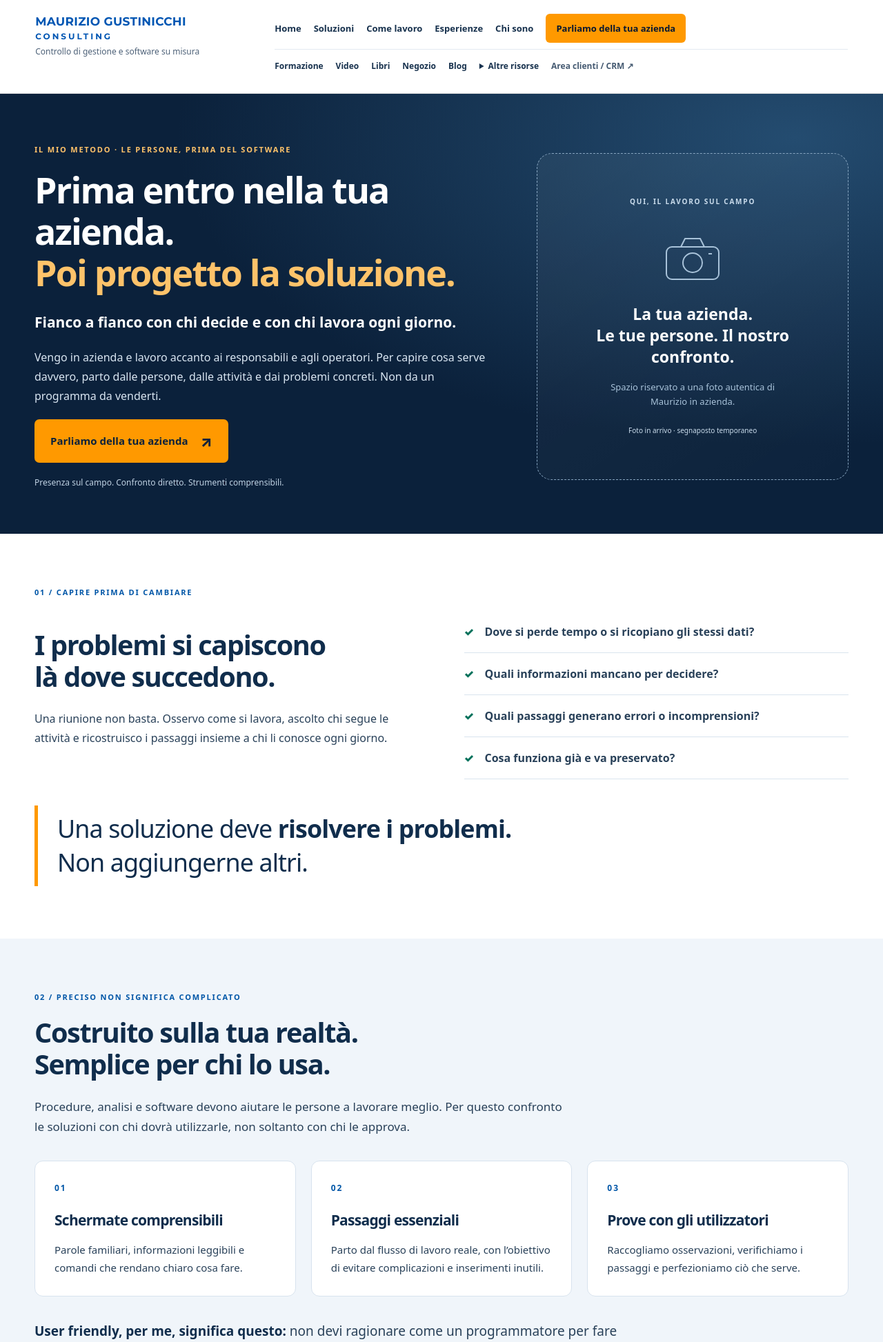
After one commit to Maurizio-7887/Maurizio-Gustinicchi-website, a Flask app: page /come-lavoro in a window 1280 px wide. The commit adds this page. Shown: the top 1946 px of the page at 69% size. Run offline with Flask 3, Linux system fonts and the light colour scheme; the visitor is signed in with stand-in values (Sample User, id 1); data comes from the database, SQL or seed files in the repository; parts of the project's set-up code (start-up, migrations or seed data) failed here and were passed over; some libraries are stand-ins or nearby versions; some web fonts are replaced.

Commit message:
Aggiunge pagina Come lavoro autonoma con foto segnaposto e metodo sul campo

```diff
--- a/app.py
+++ b/app.py
@@ -242,7 +242,7 @@ def inject_globals():
 # =====================================================================
 # PAGINE STATICHE (template convertiti dal sito Aruba)
 # =====================================================================
-PAGINE = ['chi-siamo', 'certificati', 'servizi', 'formazione',
+PAGINE = ['come-lavoro', 'chi-siamo', 'certificati', 'servizi', 'formazione',
           'video', 'libri', 'partner', 'testimonianze', 'privacy-policy']
 
 SERVIZI_DETTAGLIO = ['controllo', 'digitalizzazione', 'innovation-manager',
--- /dev/null
+++ b/static/css/come-lavoro.css
@@ -0,0 +1,50 @@
+/* Pagina autonoma: nessuna modifica agli stili della Home o ai moduli. */
+.work-page{--work-navy:#102d4c;--work-ink:#294159;--work-orange:#ff9900;font-family:system-ui,-apple-system,'Segoe UI',sans-serif;color:var(--work-ink);background:#fff;line-height:1.75}
+.work-page h1,.work-page h2,.work-page h3{font-family:inherit;letter-spacing:-.035em;line-height:1.16;color:var(--work-navy)}
+.work-wrap{width:min(1180px,calc(100% - 64px));margin-inline:auto;min-width:0}
+.work-section{padding-block:76px}
+.work-page .work-kicker{font-size:11px;font-weight:800;letter-spacing:1.8px;line-height:1.7;color:#0056a7;margin:0 0 18px}
+.work-page h2{font-size:clamp(29px,3.1vw,43px);margin:0 0 24px}
+.work-page p{margin:0 0 20px}
+.work-hero{background:radial-gradient(ellipse at 90% 10%,#244c70 0,transparent 55%),#0b213b;color:#d8e5f1;padding:72px 0 64px}
+.work-hero-grid{display:grid;grid-template-columns:minmax(0,1.25fr) minmax(0,.85fr);gap:64px;align-items:center}
+.work-page .work-hero .work-kicker{color:#ffc36a}
+.work-page h1{font-size:clamp(35px,4.05vw,57px);color:white;margin:0 0 27px}
+.work-page h1 span{color:#ffc36a}
+.work-page .work-lead{font-size:21px;line-height:1.5;color:white;font-weight:600}
+.work-button{display:inline-flex;align-items:center;justify-content:center;gap:18px;background:var(--work-orange);color:#0b213b;padding:15px 23px;border-radius:7px;text-decoration:none;font-size:15px;font-weight:800;line-height:1.5;max-width:100%;text-align:center}
+.work-button:hover{background:#ffc36a}.work-button span{font-size:22px}
+.work-page .work-hero-note{font-size:12px;color:#c1d3e4;margin:18px 0 0}
+.work-photo-placeholder{position:relative;aspect-ratio:4/4.2;border:1px dashed #86a4bf;border-radius:22px;margin:0;padding:30px;color:#a8c2d9;background:linear-gradient(145deg,#ffffff0d,#ffffff03);display:flex;flex-direction:column;justify-content:center;align-items:center;text-align:center;min-width:0}
+.work-photo-label{font-size:10px;letter-spacing:1.8px;font-weight:800;color:#cadcec;margin-bottom:33px}
+.work-photo-placeholder svg{margin-bottom:25px;flex-shrink:0}
+.work-photo-placeholder figcaption strong{display:block;color:white;font-size:23px;font-weight:650;line-height:1.35}
+.work-photo-placeholder figcaption>span{display:block;font-size:13px;max-width:260px;margin:18px auto 0;line-height:1.65}
+.work-photo-placeholder small{display:block;font-size:10px;color:#cadcec;margin-top:22px}
+.work-two-col{display:grid;grid-template-columns:minmax(0,1fr) minmax(0,1fr);gap:65px;align-items:center}
+.work-checklist{list-style:none;padding:0;margin:0}
+.work-checklist li{position:relative;border-bottom:1px solid #d9e4ee;padding:16px 0 16px 30px;font-size:16px;font-weight:550}
+.work-checklist li:before{content:'✓';position:absolute;left:0;color:#05715b;font-weight:900}
+.work-page .work-statement{border-left:5px solid var(--work-orange);padding:10px 0 10px 28px;margin:38px 0 0;font-size:clamp(25px,2.8vw,36px);line-height:1.35;color:var(--work-navy);letter-spacing:-.025em}
+.work-soft-band{background:#f0f5fa}
+.work-intro{max-width:780px;font-size:17px}
+.work-card-grid{display:grid;grid-template-columns:repeat(3,minmax(0,1fr));gap:22px;margin:34px 0}
+.work-card{background:white;border:1px solid #d8e3ee;border-radius:12px;padding:28px}
+.work-card>span{display:block;font-size:12px;font-weight:800;color:#0056a7;letter-spacing:2px;margin-bottom:23px}
+.work-card h3{font-size:21px;margin:0 0 15px;line-height:1.3}
+.work-page .work-card p{font-size:15px;margin:0}
+.work-page .work-definition{max-width:850px;margin-bottom:0;font-size:19px}
+.work-definition strong{color:var(--work-navy)}
+.work-proximity{background:#ecf8f2;border:1px solid #b9daca;border-radius:18px;padding:34px;color:#174e3a}
+.work-channel{font-size:10px;font-weight:800;letter-spacing:1.1px;display:block;margin-bottom:23px}
+.work-page .work-proximity-title{font-size:clamp(26px,2.7vw,36px);line-height:1.3;letter-spacing:-.03em;margin-bottom:24px}
+.work-proximity ol{margin:0;padding-left:23px}
+.work-proximity li{padding:7px 0 7px 7px;font-weight:600}
+.work-page .work-proximity>p:last-child{font-size:12px;line-height:1.65;margin:24px 0 0;padding-top:20px;border-top:1px solid #b9daca}
+.work-page .work-availability{font-size:12px;color:#52667a;margin-bottom:0}
+.work-final{background:#0b213b;border-radius:20px;padding:48px;margin-bottom:65px}
+.work-page .work-final h2{color:white}.work-page .work-final .work-kicker{color:#ffc36a}.work-final p{color:#d8e5f1}
+.work-secondary{display:inline-block;color:#e4eef8;text-underline-offset:4px;font-size:14px;margin:18px 0 0 22px}
+.work-page a:focus-visible{outline:3px solid #1372c6;outline-offset:5px}.work-hero a:focus-visible,.work-final a:focus-visible{outline-color:#fff}
+@media(max-width:900px){.work-hero-grid{gap:32px;grid-template-columns:minmax(0,1.1fr) minmax(0,.8fr)}.work-photo-placeholder{padding:25px 16px}.work-two-col{gap:32px}.work-card{padding:22px}.work-card-grid{gap:14px}.work-wrap{width:calc(100% - 44px)}}
+@media(max-width:650px){.work-wrap{width:calc(100% - 40px)}.work-hero{padding:44px 0}.work-hero-grid,.work-two-col,.work-card-grid{grid-template-columns:1fr}.work-hero-grid{gap:36px}.work-photo-placeholder{aspect-ratio:4/3;padding:25px}.work-photo-label{margin-bottom:15px}.work-photo-placeholder svg{width:65px;height:52px;margin-bottom:15px}.work-photo-placeholder figcaption strong{font-size:21px}.work-photo-placeholder figcaption>span{margin-top:12px}.work-photo-placeholder small{margin-top:14px}.work-page h1{font-size:36px}.work-page .work-lead{font-size:19px}.work-section{padding-block:45px}.work-card-grid{gap:16px}.work-card>span{margin-bottom:14px}.work-proximity{padding:26px}.work-final{padding:32px 24px;margin-bottom:40px}.work-secondary{display:block;margin:20px 0 0}.work-page .work-statement{padding-left:20px}.work-button{font-size:14px;padding:14px 18px}}
--- a/templates/base.html
+++ b/templates/base.html
@@ -34,7 +34,7 @@
         <nav class="site-nav site-nav-primary" aria-label="Navigazione principale">
             <a href="/">Home</a>
             <a href="/servizi">Soluzioni</a>
-            <a href="/#come-lavoro">Come lavoro</a>
+            <a href="/come-lavoro">Come lavoro</a>
             <a href="/testimonianze">Esperienze</a>
             <a href="/chi-siamo">Chi sono</a>
             <a class="nav-contact" href="/contatti">Parliamo della tua azienda</a>
--- /dev/null
+++ b/templates/come-lavoro.html
@@ -0,0 +1,85 @@
+{% extends "base.html" %}
+{% block title %}Come lavoro: in azienda, al tuo fianco | Maurizio Gustinicchi{% endblock %}
+{% block meta_description %}Lavoro in azienda fianco a fianco con responsabili e operatori: ascolto, analisi e soluzioni semplici da usare. Il confronto continua anche su WhatsApp.{% endblock %}
+{% block head_extra %}
+<link rel="stylesheet" href="{{ url_for('static', filename='css/come-lavoro.css', v='20261017') }}">
+{% endblock %}
+{% block content %}
+<div class="work-page">
+  <section class="work-hero" aria-labelledby="work-title">
+    <div class="work-wrap work-hero-grid">
+      <div>
+        <p class="work-kicker">IL MIO METODO · LE PERSONE, PRIMA DEL SOFTWARE</p>
+        <h1 id="work-title">Prima entro nella tua azienda.<br><span>Poi progetto la soluzione.</span></h1>
+        <p class="work-lead">Fianco a fianco con chi decide e con chi lavora ogni giorno.</p>
+        <p>Vengo in azienda e lavoro accanto ai responsabili e agli operatori. Per capire cosa serve davvero, parto dalle persone, dalle attività e dai problemi concreti. Non da un programma da venderti.</p>
+        <a class="work-button" href="/contatti#richiesta">Parliamo della tua azienda <span aria-hidden="true">↗</span></a>
+        <p class="work-hero-note">Presenza sul campo. Confronto diretto. Strumenti comprensibili.</p>
+      </div>
+      <figure class="work-photo-placeholder" aria-labelledby="work-photo-caption">
+        <!-- SEGNAPOSTO: sostituire con una foto autentica in azienda, autorizzata e senza dati riservati visibili. -->
+        <span class="work-photo-label">QUI, IL LAVORO SUL CAMPO</span>
+        <svg viewBox="0 0 100 80" width="100" height="80" fill="none" stroke="currentColor" stroke-width="2" aria-hidden="true" focusable="false">
+          <rect x="12" y="23" width="76" height="47" rx="8"/>
+          <path d="M33 23l6-12h22l6 12"/>
+          <circle cx="50" cy="46" r="14"/>
+          <path d="M73 33h5"/>
+        </svg>
+        <figcaption id="work-photo-caption"><strong>La tua azienda.<br>Le tue persone. Il nostro confronto.</strong><span>Spazio riservato a una foto autentica di Maurizio in azienda.</span><small>Foto in arrivo · segnaposto temporaneo</small></figcaption>
+      </figure>
+    </div>
+  </section>
+
+  <section class="work-wrap work-section" aria-labelledby="work-field-title">
+    <p class="work-kicker">01 / CAPIRE PRIMA DI CAMBIARE</p>
+    <div class="work-two-col">
+      <div><h2 id="work-field-title">I problemi si capiscono<br>là dove succedono.</h2><p>Una riunione non basta. Osservo come si lavora, ascolto chi segue le attività e ricostruisco i passaggi insieme a chi li conosce ogni giorno.</p></div>
+      <ul class="work-checklist">
+        <li>Dove si perde tempo o si ricopiano gli stessi dati?</li>
+        <li>Quali informazioni mancano per decidere?</li>
+        <li>Quali passaggi generano errori o incomprensioni?</li>
+        <li>Cosa funziona già e va preservato?</li>
+      </ul>
+    </div>
+    <p class="work-statement">Una soluzione deve <strong>risolvere i problemi.</strong><br>Non aggiungerne altri.</p>
+  </section>
+
+  <section class="work-soft-band" aria-labelledby="work-simple-title">
+    <div class="work-wrap work-section">
+      <p class="work-kicker">02 / PRECISO NON SIGNIFICA COMPLICATO</p>
+      <h2 id="work-simple-title">Costruito sulla tua realtà.<br>Semplice per chi lo usa.</h2>
+      <p class="work-intro">Procedure, analisi e software devono aiutare le persone a lavorare meglio. Per questo confronto le soluzioni con chi dovrà utilizzarle, non soltanto con chi le approva.</p>
+      <div class="work-card-grid">
+        <article class="work-card"><span aria-hidden="true">01</span><h3>Schermate comprensibili</h3><p>Parole familiari, informazioni leggibili e comandi che rendano chiaro cosa fare.</p></article>
+        <article class="work-card"><span aria-hidden="true">02</span><h3>Passaggi essenziali</h3><p>Parto dal flusso di lavoro reale, con l’obiettivo di evitare complicazioni e inserimenti inutili.</p></article>
+        <article class="work-card"><span aria-hidden="true">03</span><h3>Prove con gli utilizzatori</h3><p>Raccogliamo osservazioni, verifichiamo i passaggi e perfezioniamo ciò che serve.</p></article>
+      </div>
+      <p class="work-definition"><strong>User friendly, per me, significa questo:</strong> non devi ragionare come un programmatore per fare bene il tuo lavoro.</p>
+    </div>
+  </section>
+
+  <section class="work-wrap work-section work-two-col work-whatsapp" aria-labelledby="work-close-title">
+    <div>
+      <p class="work-kicker">03 / VICINI, ANCHE A DISTANZA</p>
+      <h2 id="work-close-title">Anche quando non sono lì,<br>il confronto continua.</h2>
+      <p>Uso anche WhatsApp per confrontarmi direttamente con i clienti: un dubbio, un documento, un passaggio da chiarire. Non tutto deve aspettare la prossima visita in azienda.</p>
+      <p>Il confronto rapido serve a far avanzare il lavoro: chiarire l’esigenza, valutare l’intervento e condividere l’aggiornamento.</p>
+      <p class="work-availability">Modalità di supporto, orari e tempi di risposta si concordano in base al lavoro previsto.</p>
+    </div>
+    <aside class="work-proximity" aria-label="Confronto operativo anche su WhatsApp">
+      <span class="work-channel">CONFRONTO DIRETTO · ANCHE SU WHATSAPP</span>
+      <p class="work-proximity-title">Lontani sulla mappa.<br><strong>Vicini nel lavoro.</strong></p>
+      <ol><li>Mi racconti l’esigenza.</li><li>Chiariamo insieme cosa serve.</li><li>Definiamo il prossimo passo.</li></ol>
+      <p>Messaggi, documenti e chiarimenti: il contatto diretto affianca il lavoro in azienda.</p>
+    </aside>
+  </section>
+
+  <section class="work-wrap work-section work-final" aria-labelledby="work-final-title">
+    <p class="work-kicker">PARTIAMO DA UN PROBLEMA REALE</p>
+    <h2 id="work-final-title">Raccontami cosa oggi<br>ti complica il lavoro.</h2>
+    <p>Partiamo da lì per capire come posso affiancare te e le persone della tua azienda.</p>
+    <a class="work-button" href="/contatti#richiesta">Parliamo della tua azienda <span aria-hidden="true">↗</span></a>
+    <a class="work-secondary" href="/servizi">Esplora le soluzioni</a>
+  </section>
+</div>
+{% endblock %}
```
Also changed, not shown: tests/test_come_lavoro.py (added, +76 -0 lines).
